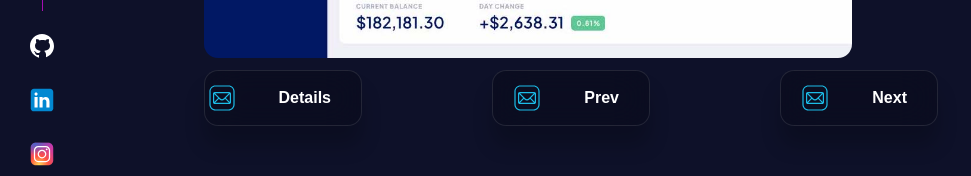
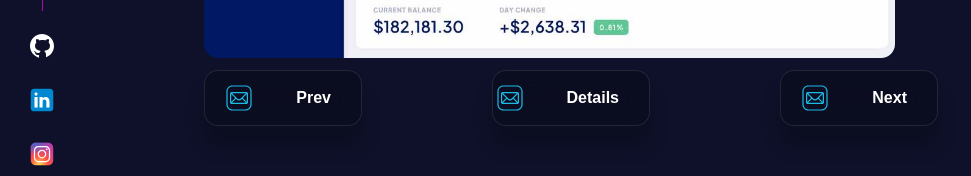
Before and after one commit to keithmacinnis/portfolio, a React (Vite) app: page /portfolio in a window 1280 px wide. Shown: the part 639-815 px from the top of the page, without its empty margins (0-971 px from the left). Built offline with nearby package versions, Linux system fonts and the light colour scheme.

Commit message:
Next: Portfolio Buttons CSS. The Article Page.

```diff
--- a/src/Portfolio.jsx
+++ b/src/Portfolio.jsx
@@ -27,34 +27,32 @@ function Portfolio() {
       setIndex(index+1)
     }
   }
-
   function prevIndex() {
     if (index == 0) {
-      setIndex(5)
+      setIndex(portfolio.length - 1)
     } else {
       setIndex(index-1)
     }
   }
 
   return (
-    <div className="container-portfolio  ">
+    <div className="container-portfolio">
       <h2>Portfolio {index+1} of {portfolio.length}</h2>
         <div className="container-portfolio">
         <li key={index}>
                <h2>{portfolio[index].title}, {portfolio[index].category}</h2>
                <h4>Completion Date: {portfolio[index].completionDate} </h4>
-               <img src={portfolio[index].img} className="image-portfolio" width="75%" height="420px" ></img>
+               <img src={portfolio[index].img} className="image-portfolio" width="80%" height="420px" ></img>
                <div className="portfolio-button-container">
-                  <button className="portfolio-button-l">
-                    <img src={IconEmail} alt="" width='30px'/> Details
-                  </button>
                   <button onClick={prevIndex} className="portfolio-button-r">
                     <img src={IconEmail} alt="" width='30px'/> Prev
+                  </button>
+                  <button className="">
+                    <img src={IconEmail} alt="" width='30px'/> Details
                   </button>
                   <button onClick={nextIndex} className="portfolio-button-r">
                     <img src={IconEmail} alt="" width='30px'/> Next
                   </button>
-
                </div>
             </li>
         {/* {
```
